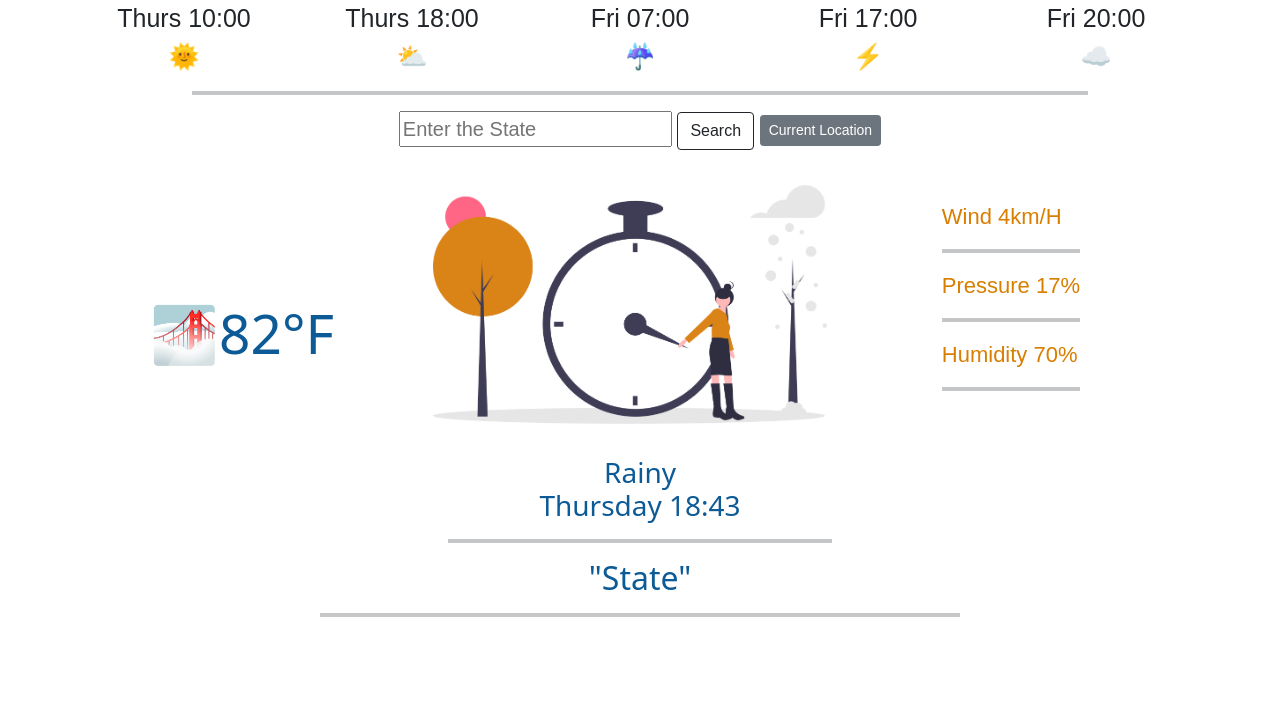
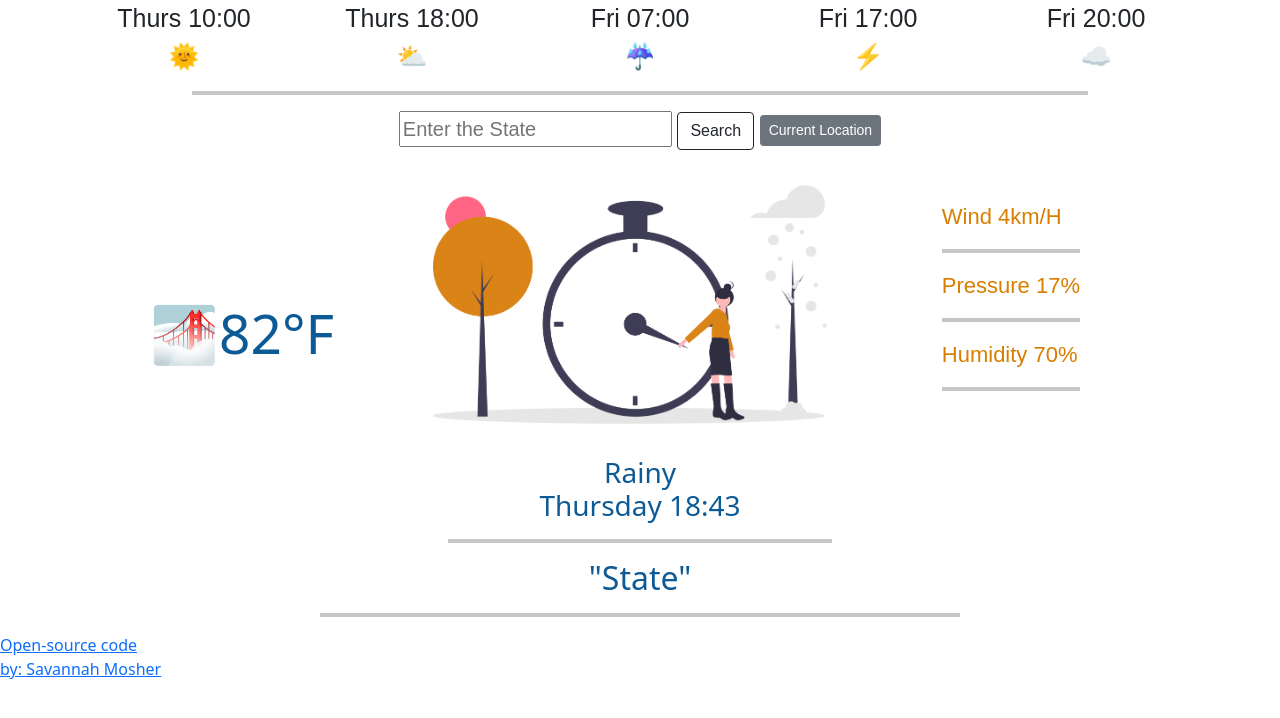
Before and after one commit to sav482/new-github, a plain HTML site: page index.html in a window 1280 px wide. Drawn offline with nearby package versions, Linux system fonts and the light colour scheme; no server answers; a web font is replaced by a local one.

Commit message:
added a link to github to website

```diff
--- a/index.html
+++ b/index.html
@@ -86,6 +86,10 @@
       <h2 class="ark" id="city">"State"</h2>
       <hr class="cityline" />
     </section>
+    <a href="https://github.com/sav482/new-github"
+      >Open-source code
+      <p>by: Savannah Mosher</p>
+    </a>
     <script src="way/java.js"></script>
   </body>
 </html>
```
Also changed, not shown: 1 other file.
